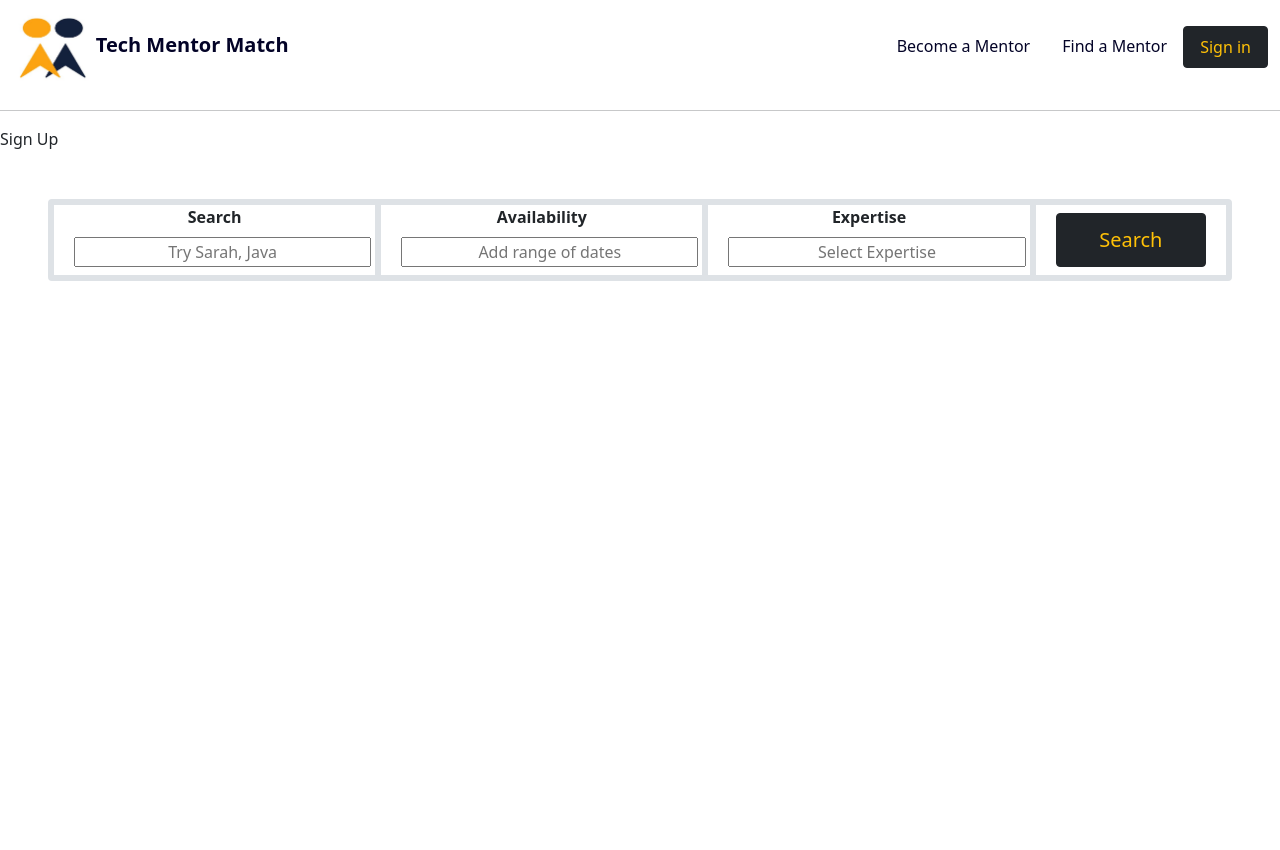
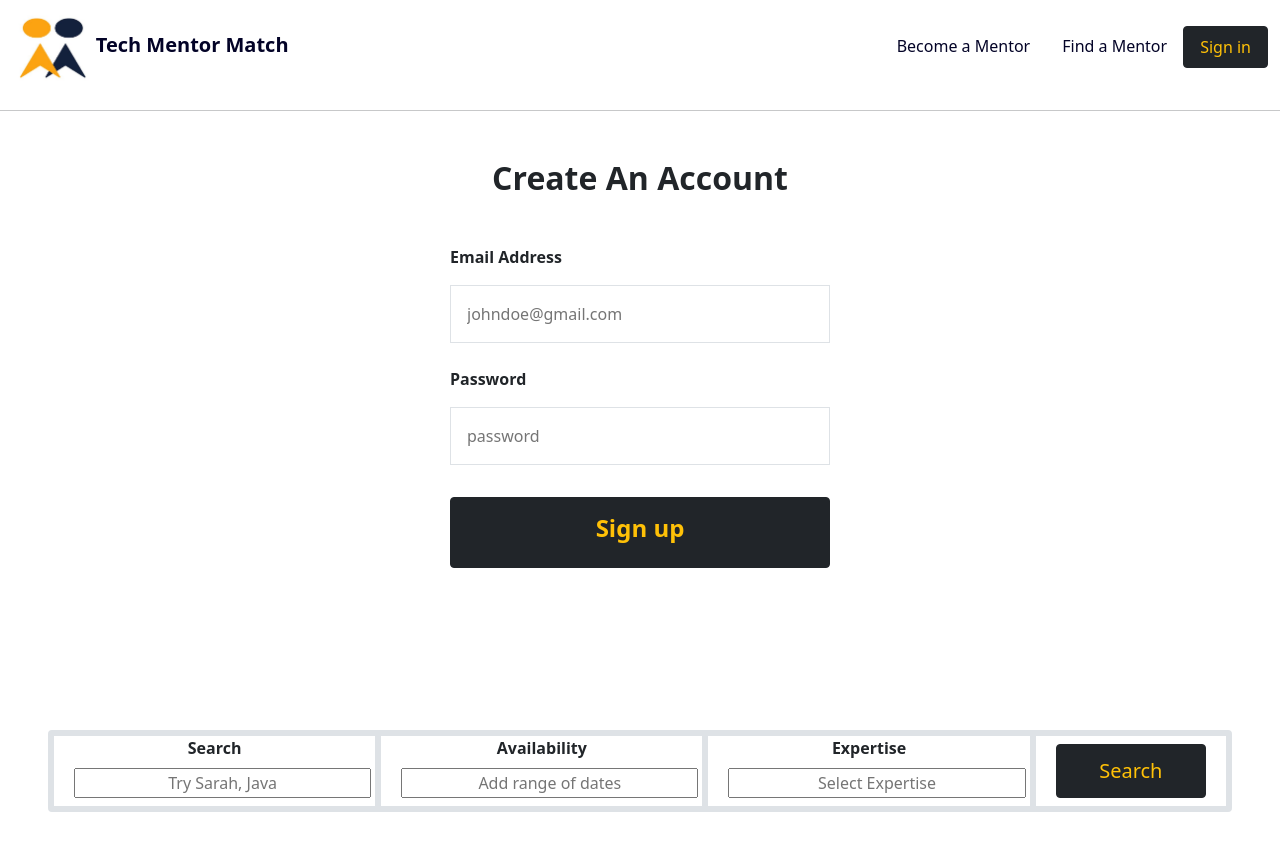
Before and after one commit to sehersarin/InternHacks2021, a React (Create React App) app: page /sign-up in a window 1280 px wide. Shown: the top 850 px of the page. Before the commit the page ends 800 px from the top, so only its background shows below. Built offline with nearby package versions, Linux system fonts and the light colour scheme.

Commit message:
Front-end for sign-in, sign-up functionalities

```diff
--- a/src/Components/Log-in/ForgotPassword.js
+++ b/src/Components/Log-in/ForgotPassword.js
@@ -1,6 +1,38 @@
 function ForgotPassword() {
     return(
-        <div>Forgot Password</div>
+        <div className="container">
+            <h2 className="text-center mt-5 mb-3"><b>Forgot Password?</b></h2>
+            <p className="text-center mb-5">Enter in your email address that's associated
+            with your account.</p>
+            <div className="container"
+                style={{
+                    display: "grid",
+                    justifyContent: "center",
+                }}>
+                <p><b>Email Address</b></p>
+                <div className="container"
+                    style={{width: "22px"}}
+                    backgroundColor="red">
+                </div>
+                <input
+                    className="rounded-md w-auto border border-gray-400 p-3 mb-4"
+                    type="text"
+                    placeholder="johndoe@gmail.com">
+                </input>
+
+                {/* <a className="navbar-brand navb h1" href="/homepage">{" "} */}
+                <button className="btn btn-dark text-warning rounded p-3 mt-2 w-95">
+                    <h4><b>Submit</b></h4>
+                </button>
+                {/* </a> */}
+                <div className="row mt-3">
+                    <p className="ml-3 mr-5" style={{fontSize: "14px", color: "white"}}>New to Tech Mentor Match?</p>
+                    <p className="ml-5">
+                        <p style={{fontSize: "14px", color: "white"}}>Create an account</p>
+                    </p>
+                </div>
+            </div>
+        </div>
     )
 }
 
--- a/src/Components/Log-in/SignIn.js
+++ b/src/Components/Log-in/SignIn.js
@@ -44,11 +44,11 @@ function SignIn() {
                         value="remember_me"/>
                     <label className="ml-2"
                         for="remember_me">Remember Me</label>
-                    <div className="container"
-                        style={{width: "2px"}}>
+                    <div className="grid"
+                        style={{width: "130px"}}>
                     </div>
                     <a
-                        className="navbar-brand navb"
+                        className="navb"
                         href="/forgot-password"
                         style={{textDecorationLine: 'underline'}}>{" "}
                         <p style={{fontSize: "16px"}}>Forgot Password</p>
@@ -63,7 +63,7 @@ function SignIn() {
                 <div className="row mt-3">
                     <p className="ml-3 mr-5" style={{fontSize: "14px"}}>New to Tech Mentor Match?</p>
                     <a
-                        className="navbar-brand navb ml-5"
+                        className="navb ml-5"
                         href="/sign-up"
                         style={{textDecorationLine: 'underline'}}>{" "}
                         <p style={{fontSize: "14px"}}>Create an account</p>
--- a/src/Components/Log-in/SignUp.js
+++ b/src/Components/Log-in/SignUp.js
@@ -1,6 +1,61 @@
+import React from "react";
+
 function SignUp() {
+    const[values, setValues] = React.useState({
+        password: "",
+        showPassword: false,
+    });
+
+    const handlePasswordChange = (prop) => (event) => {
+        setValues({...values, [prop]: event.target.value});
+    }
+
     return(
-        <div>Sign Up</div>
+        <div className="container">
+            <h2 className="text-center mt-5 mb-5"><b>Create An Account</b></h2>
+            {/* <p className="text-center mt-4 mb-5">A place to meet other students preparing for technical
+            interviews and to find mentorship</p> */}
+            <div className="container"
+                style={{
+                    display: "grid",
+                    justifyContent: "center",
+                }}>
+                <p><b>Email Address</b></p>
+                <div className="container"
+                    style={{width: "22px"}}
+                    backgroundColor="red">
+                </div>
+                <input
+                    className="rounded-md w-auto border border-gray-400 p-3 mb-4"
+                    type="text"
+                    placeholder="johndoe@gmail.com">
+                </input>
+                <p><b>Password</b></p>
+                <input
+                    className="rounded-md w-auto border border-gray-400 p-3 mb-4"
+                    type="password"
+                    placeholder="password"
+                    value={values.password}
+                    onChange={handlePasswordChange("password")}>
+                </input>
+
+                {/* <div className="d-flex justify-content-center" style={{backgroundColor: "red"}}> */}
+                    <a className="navb h1" href="/apply">{" "}
+                        <button className="btn btn-dark text-warning rounded p-3 mt-2"
+                            style={{width: "380px"}}>
+                            <h4><b>Sign up</b></h4>
+                        </button>
+                    </a>
+                {/* </div> */}
+
+                <div className="row mt-3">
+                    <p className="ml-3 mr-5" style={{fontSize: "14px", color: "white"}}>New to Tech Mentor Match?</p>
+                    <p className="ml-5">
+                        <p style={{fontSize: "14px", color: "white"}}>Create an account</p>
+                    </p>
+                </div>
+            </div>
+        </div>
     )
 }
 
```
